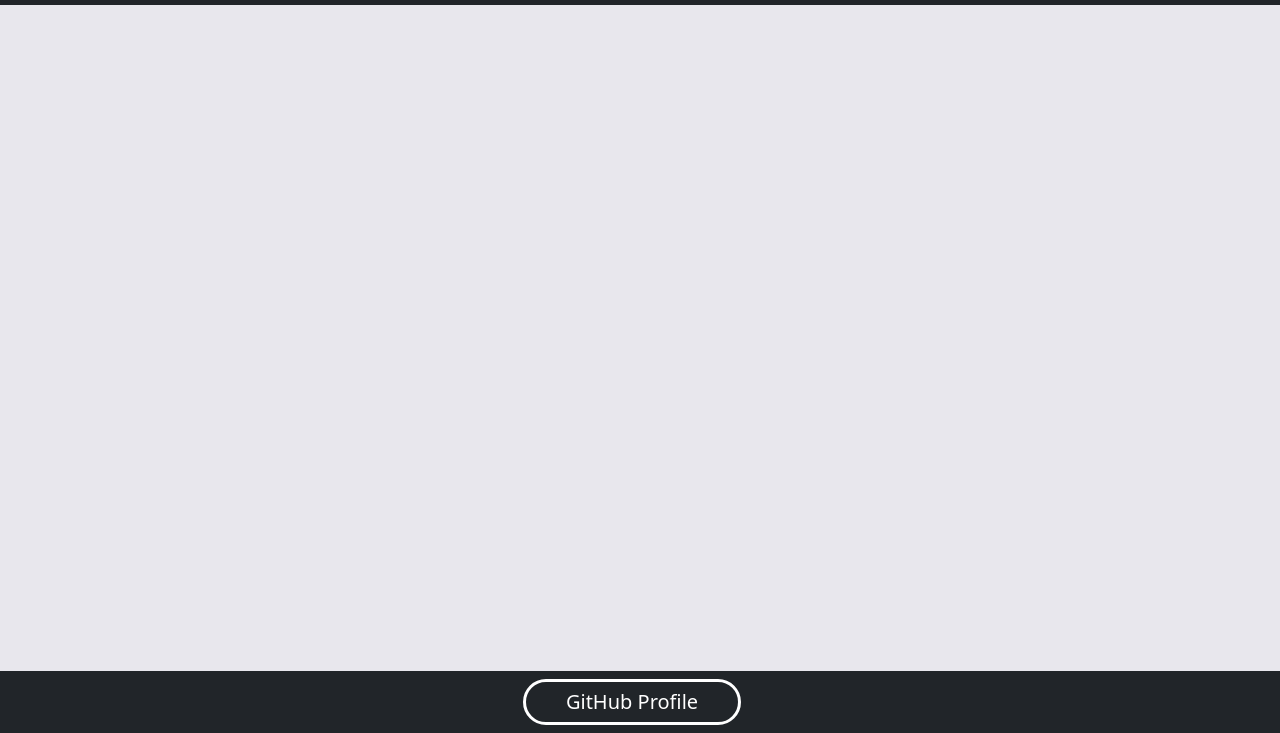
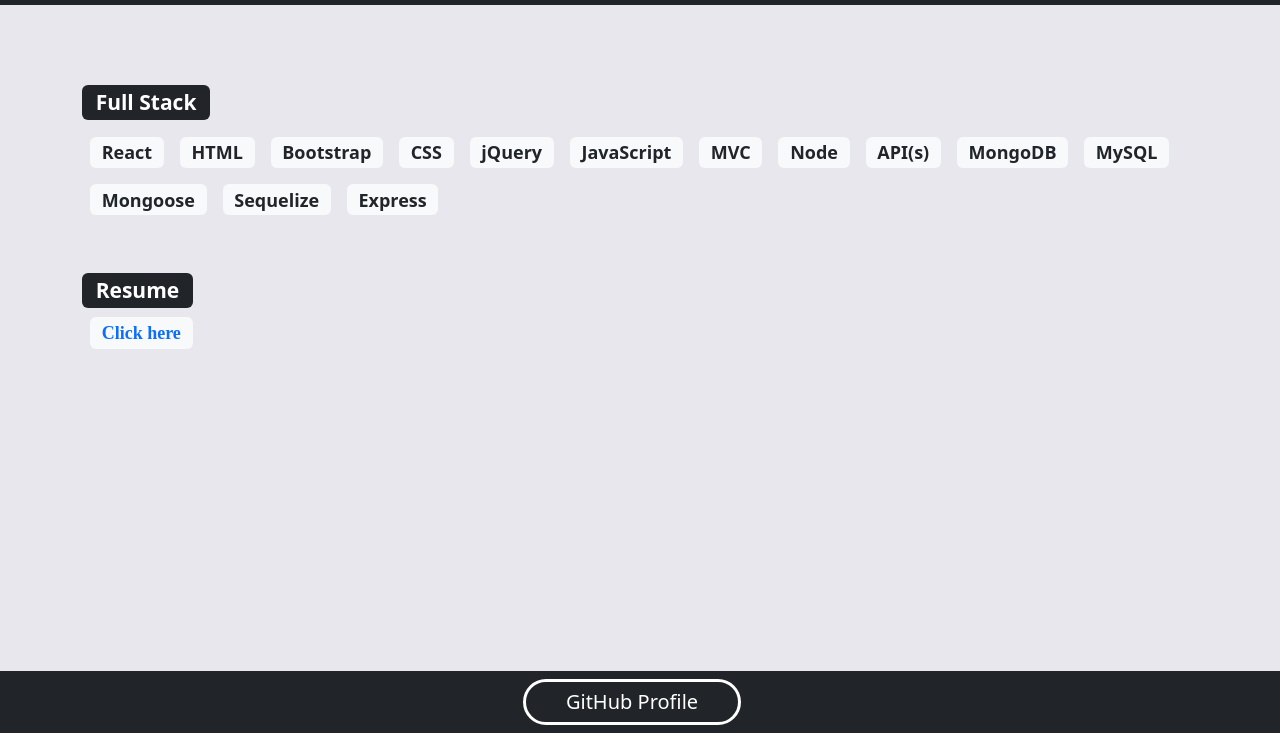
Before and after one commit to jamscc/web-app-portfolio, a React app: page / in a window 1280 px wide. Both pictures are taken after a click on the link "Resume". Shown: the part 67-800 px from the top of the page. Built offline with nearby package versions, Linux system fonts and the light colour scheme.

Commit message:
draft - res section and css

```diff
--- a/src/components/css/style.css
+++ b/src/components/css/style.css
@@ -75,6 +75,20 @@
     text-decoration: none;
 }
 
+/* Res Section */
+.res {
+    padding: 150px;
+}
+
+.e-item {
+    display: inline-block;
+    margin: 8px;
+}
+
+.cnt-link {
+    margin-left: 8px;
+}
+
 /* About-Section */
 @media screen and (max-width: 750px) {
     .about-mq {
@@ -124,3 +138,16 @@
         font-size: .7em;
     }
 }
+
+/* Res Section */
+@media screen and (max-width: 580px) {
+    .res {
+        padding: 225px;
+    }
+}
+
+@media screen and (max-width: 375px) {
+    .res {
+        padding: 275px;
+    }
+}
--- a/src/components/sections/Header-Section.js
+++ b/src/components/sections/Header-Section.js
@@ -2,7 +2,8 @@
 import AboutSection from './About-Section';
 import { useState } from 'react';
 import PortfolioSection from './Portfolio-Section';
-import { proj } from './projects';
+import { proj, fs } from './projects';
+import ResSection from './Res-Section';
 import '../css/style.css';
 
 // header / nav
@@ -24,6 +25,7 @@
                 {dy === 'main' && (<AboutSection />)}
                 {dy === 'about' && (<AboutSection />)}
                 {dy === 'portfolio' && (<PortfolioSection projects={proj} />)}
+                {dy === 'res' && (<ResSection fs={fs} />)}
             </div>
         </>
     );
--- a/src/components/sections/Res-Section.js
+++ b/src/components/sections/Res-Section.js
@@ -0,0 +1,40 @@
+import { Container, Row, Col, Badge } from 'react-bootstrap';
+import '../css/style.css';
+
+// res section
+function ResSection({ fs }) {
+    return (
+        <div className="d-flex justify-content-center">
+            <Container className="res">
+                <Row className="gap-5">
+                    <Col fluid="sm" sm={12}>
+                        <div>
+                            <h3>
+                                <Badge bg="secondary bg-dark text-white">Full Stack</Badge>
+                            </h3>
+                            {fs.map((s) => (
+                                <h4 className="e-item" key={s.id}>
+                                    <Badge bg="secondary bg-light text-dark">{s.te}</Badge>
+                                </h4>
+                            ))}
+                        </div>
+                    </Col>
+                    <Col fluid="sm" sm={12}>
+                        <div>
+                            <h3>
+                                <Badge bg="secondary bg-dark text-white">Resume</Badge>
+                            </h3>
+                            <h4>
+                                <Badge bg="secondary bg-light text-info" className="cnt-link">
+                                    <a className="a-link" href="https://drive.google.com/file/d/1FbRxUtQgL8I82zqyAF5gVeMxLKXtTpZY/view?usp=share_link" target="_blank" rel="noreferrer">Click here</a>
+                                </Badge>
+                            </h4>
+                        </div>
+                    </Col>
+                </Row>
+            </Container>
+        </div>
+    );
+}
+
+export default ResSection;
--- a/src/components/sections/projects.js
+++ b/src/components/sections/projects.js
@@ -55,4 +55,21 @@
     }
 ];
 
-export { proj };
+const fs = [
+    { id: 1, te: 'React' },
+    { id: 2, te: 'HTML' },
+    { id: 3, te: 'Bootstrap' },
+    { id: 4, te: 'CSS' },
+    { id: 5, te: 'jQuery' },
+    { id: 6, te: 'JavaScript' },
+    { id: 7, te: 'MVC' },
+    { id: 8, te: 'Node' },
+    { id: 9, te: 'API(s)' },
+    { id: 10, te: 'MongoDB' },
+    { id: 11, te: 'MySQL' },
+    { id: 12, te: 'Mongoose' },
+    { id: 13, te: 'Sequelize' },
+    { id: 14, te: 'Express' }
+];
+
+export { proj, fs };
```
